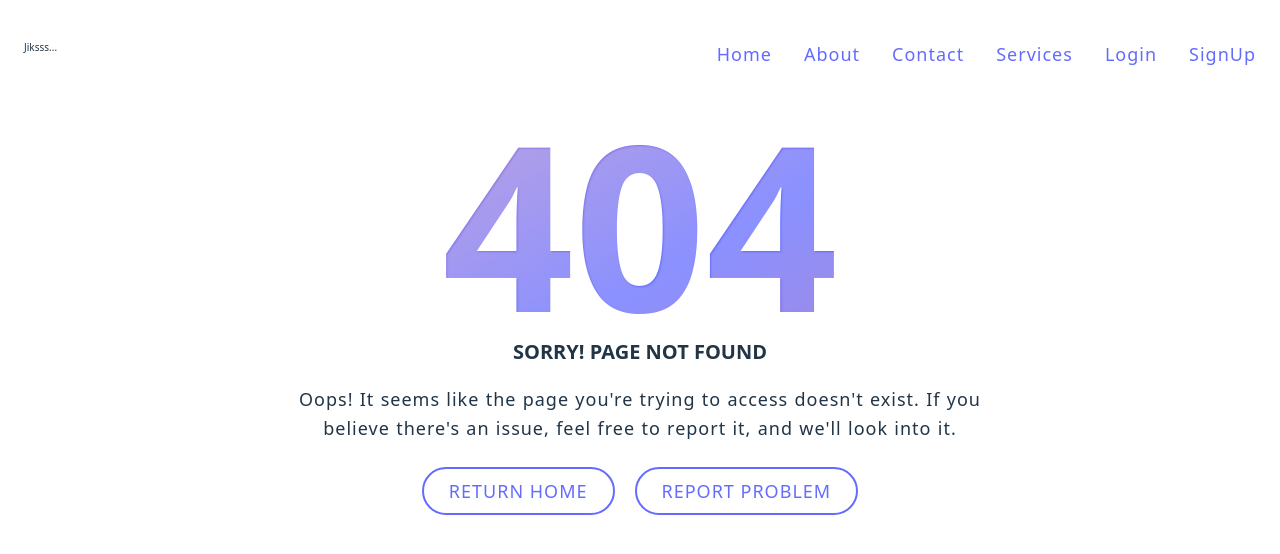
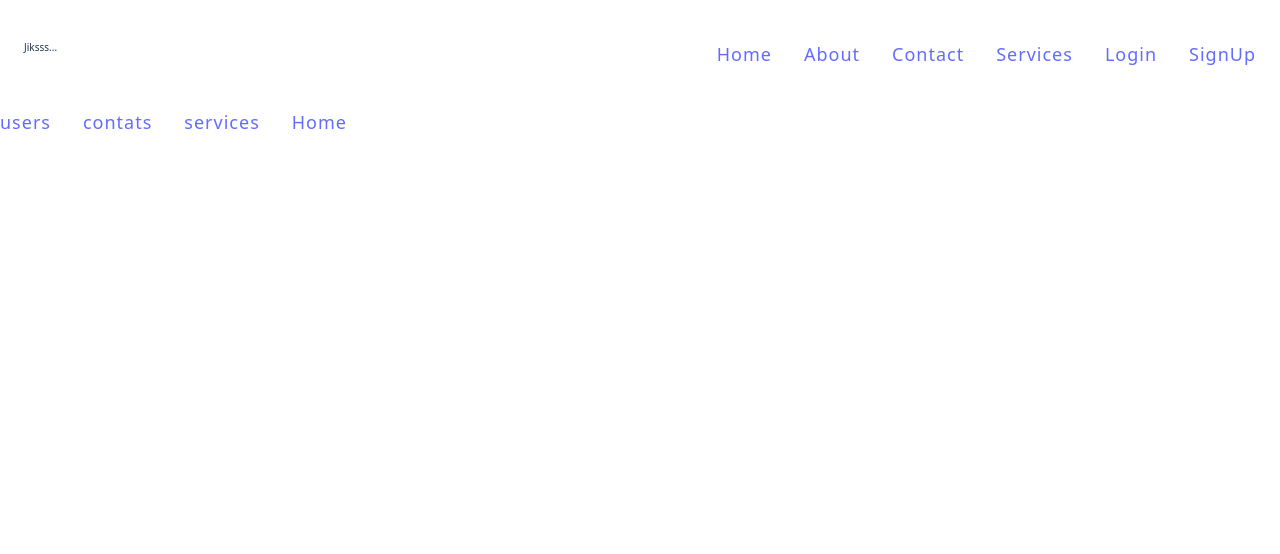
Before and after one commit to Jitendriya-Meher/MERN-STACK-2023, a React (Create React App) app in the folder frontend/: page /admin in a window 1280 px wide. Shown: the top 554 px of the page. Built offline with nearby package versions, Linux system fonts and the light colour scheme; no server answers.

Commit message:
Building Admin Page Layouts 👉 Nested Admin Routes & Outlet

```diff
--- a/frontend/src/App.js
+++ b/frontend/src/App.js
@@ -9,6 +9,9 @@ import Login from "./pages/Login";
 import Navbar from "./components/Navbar";
 import NotFound from "./pages/NotFound";
 import Logout from "./pages/Logout";
+import Admin_Layout from "./components/layouts/Admin_Layout";
+import AdminUsers from "./pages/AdminUsers";
+import AdminContacts from "./pages/AdminContacts";
 
 function App() {
   return (
@@ -28,6 +31,14 @@ function App() {
 
         <Route path="*" element={<NotFound></NotFound>}></Route>
 
+        // nested routes
+        <Route path="/admin" element={<Admin_Layout></Admin_Layout>}>
+
+          <Route path="users" element={<AdminUsers></AdminUsers>}></Route>
+          <Route path="contacts" element={<AdminContacts/>}></Route>
+
+        </Route>
+
       </Routes>
     </div>
   );
--- /dev/null
+++ b/frontend/src/components/layouts/Admin_Layout.jsx
@@ -0,0 +1,41 @@
+import React from 'react'
+import { NavLink, Outlet } from 'react-router-dom'
+
+const Admin_Layout = () => {
+  return (
+    <>
+    <header>
+      <nav>
+        <ul>
+          <li>
+            <NavLink to={"/admin/users"}>
+            users
+            </NavLink>
+          </li>
+          <li>
+            <NavLink to={"/admin/contacts"}>
+            contats
+            </NavLink>
+          </li>
+          <li>
+            <NavLink to={"/service"}>
+            services
+            </NavLink>
+          </li>
+          <li>
+            <NavLink to={"/"}>
+            Home
+            </NavLink>
+          </li>
+        </ul>
+      </nav>
+    </header>
+
+
+    <Outlet></Outlet>
+    </>
+
+  )
+}
+
+export default Admin_Layout
--- /dev/null
+++ b/frontend/src/pages/AdminContacts.jsx
@@ -0,0 +1,9 @@
+import React from 'react'
+
+const AdminContacts = () => {
+  return (
+    <div>AdminContacts</div>
+  )
+}
+
+export default AdminContacts
--- /dev/null
+++ b/frontend/src/pages/AdminUsers.jsx
@@ -0,0 +1,9 @@
+import React from 'react'
+
+const AdminUsers = () => {
+  return (
+    <div>AdminUsers</div>
+  )
+}
+
+export default AdminUsers
```
